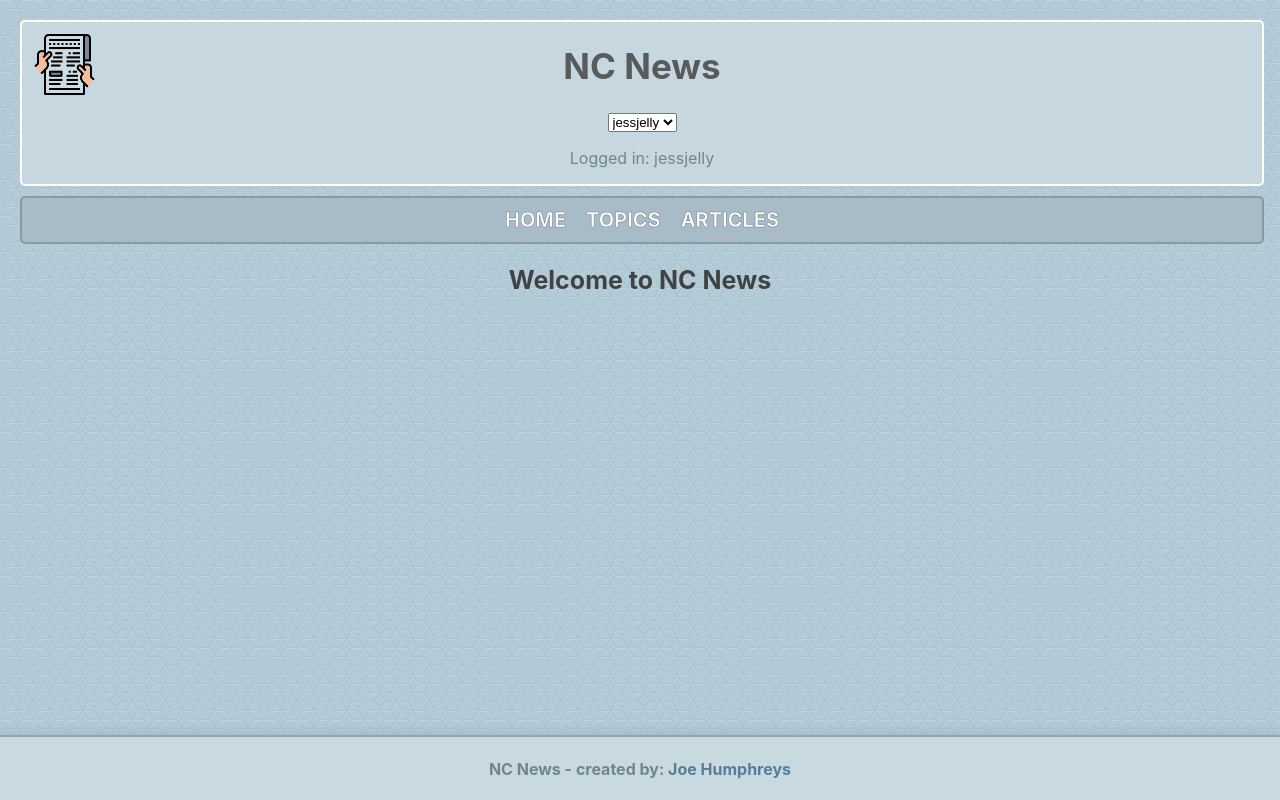
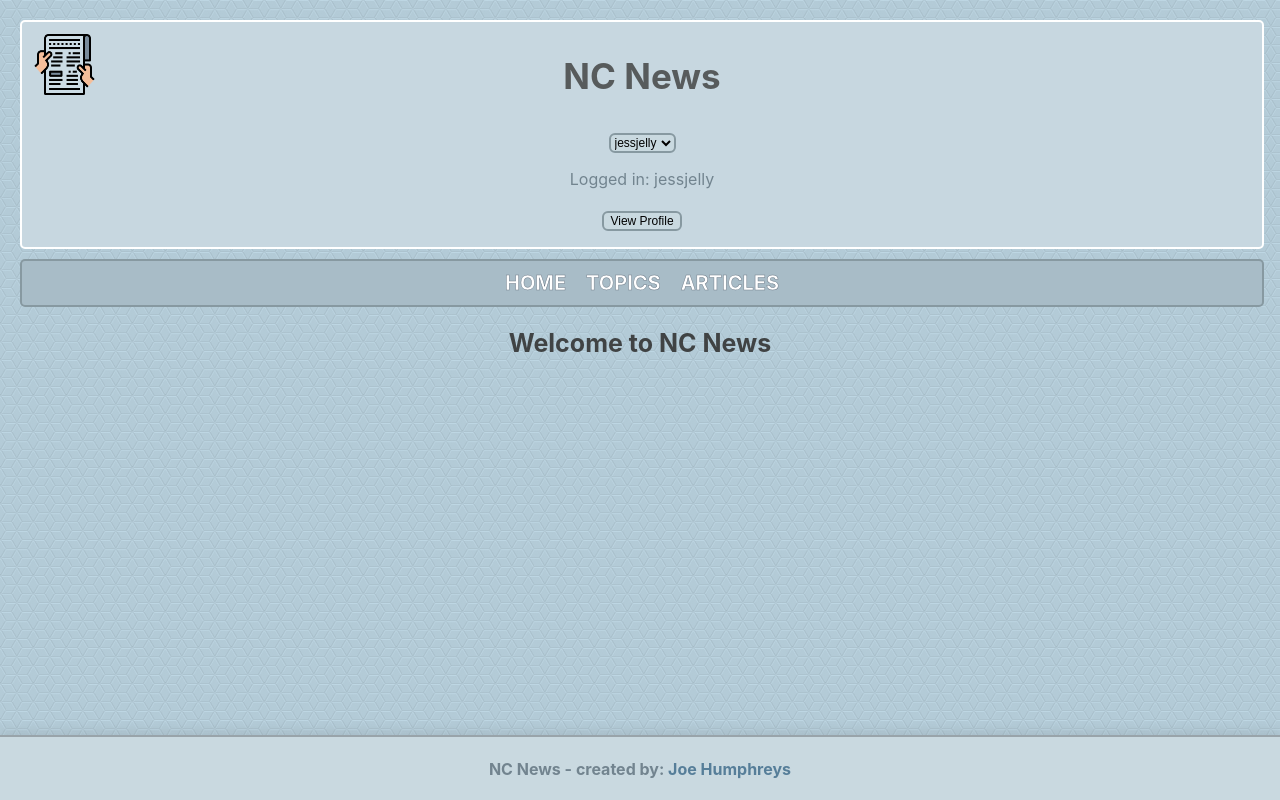
Before and after one commit to jbh94/fe-nc-news, a React (Create React App) app in the folder fe-nc-news/: page / in a window 1280 px wide. Built offline with nearby package versions, Linux system fonts and the light colour scheme; the HTML template or start-up script is replaced by a standard one.

Commit message:
finished add comment, also fixed some misc errors and styled layout

```diff
--- a/fe-nc-news/package.json
+++ b/fe-nc-news/package.json
@@ -32,8 +32,11 @@
     ]
   },
   "devDependencies": {
+    "@iconify/icons-ant-design": "^1.0.2",
     "@iconify/icons-emojione": "^1.0.1",
     "@iconify/icons-foundation": "^1.0.1",
+    "@iconify/icons-ion": "^1.0.2",
+    "@iconify/icons-mdi": "^1.0.10",
     "@iconify/react": "^1.1.1"
   }
 }
--- a/fe-nc-news/src/App.css
+++ b/fe-nc-news/src/App.css
@@ -141,8 +141,12 @@ h4 {
 }
 
 .vote-button {
+  background-color: #c9d9e0;
+  border: 2px solid #8799a1;
+  border-radius: 6px;
+  font-size: 12px;
+  margin: 5px;
   cursor: pointer;
-  color: black;
 }
 
 .form-submit {
@@ -178,6 +182,10 @@ h4 {
   font-size: 20px;
 }
 
+.topic-icon {
+  font-size: 100px;
+}
+
 .comment-box {
   display: flex;
   flex-direction: column;
@@ -211,6 +219,19 @@ h4 {
   text-decoration: none;
 }
 
+.header-button {
+  background-color: #c9d9e0;
+  border: 2px solid #8799a1;
+  border-radius: 6px;
+  font-size: 12px;
+  cursor: pointer;
+}
+
+.header-button-profile {
+  text-decoration: none;
+  color: black;
+}
+
 h3 {
   color: rgb(64, 67, 68);
 }
@@ -225,6 +246,7 @@ h1 {
   font-size: 35px;
   font-family: -apple-system, BlinkMacSystemFont, 'Segoe UI', Roboto, Oxygen,
     Ubuntu, Cantarell, 'Open Sans', 'Helvetica Neue', sans-serif;
+  padding: 10px;
 }
 
 .article-container p {
--- a/fe-nc-news/src/Components/AddComment.js
+++ b/fe-nc-news/src/Components/AddComment.js
@@ -39,7 +39,7 @@ class AddComment extends React.Component {
     console.log(e);
     e.preventDefault();
     const { body } = this.state;
-    this.props.addTheComment(body);
+    this.props.addComment(body);
   };
 }
 
--- a/fe-nc-news/src/Components/CommentList.js
+++ b/fe-nc-news/src/Components/CommentList.js
@@ -3,22 +3,24 @@ import Comment from './Comment';
 import * as api from '../api';
 import Loading from './Loading';
 import ErrorHandler from './ErrorHandler';
+import AddComment from './AddComment';
 
 class CommentList extends React.Component {
   state = { comments: {}, isLoading: true };
 
   render() {
-    const {
-      comments: { comments },
-      isLoading,
-      err
-    } = this.state;
+    const { comments, isLoading, err } = this.state;
 
     if (isLoading) return <Loading />;
     if (err) return <ErrorHandler {...err} />;
 
     return (
       <div>
+        <AddComment
+          username={this.props.username}
+          article_id={this.props.id}
+          addComment={this.addComment}
+        />
         <div>
           {comments.map(comment => {
             return (
@@ -34,8 +36,22 @@ class CommentList extends React.Component {
     );
   }
 
+  addComment = comment => {
+    const { id, username } = this.props;
+
+    api.postComment(id, { body: comment, username }).then(newComment => {
+      this.setState((prevState, prevProps) => {
+        console.log(prevState);
+        const arr = [newComment, ...prevState.comments];
+        return {
+          comments: arr
+        };
+      });
+    });
+  };
+
   componentDidMount = () => {
-    api.getComments(this.props.article_id).then(comments => {
+    api.getComments(this.props.id).then(({ comments }) => {
       this.setState({ comments, isLoading: false });
     });
   };
--- a/fe-nc-news/src/Components/Footer.js
+++ b/fe-nc-news/src/Components/Footer.js
@@ -9,7 +9,7 @@ function Footer() {
           className="footer-a"
           target="_blank"
           rel="noopener noreferrer"
-          href="https://github.com/radiob0x/fe-nc-news/"
+          href="https://github.com/radiob0x/"
         >
           Joe Humphreys
         </a>
--- a/fe-nc-news/src/Components/Header.js
+++ b/fe-nc-news/src/Components/Header.js
@@ -1,4 +1,5 @@
 import React from 'react';
+import { Link } from '@reach/router';
 
 function Header(props) {
   return (
@@ -14,6 +15,7 @@ function Header(props) {
       <form>
         <div className="user-header">
           <select
+            className="header-button"
             type="text"
             name="username"
             value={props.username}
@@ -21,7 +23,19 @@ function Header(props) {
           >
             <option value="jessjelly"> jessjelly</option>
           </select>
-          <p>Logged in: {props.username}</p>
+          <p>
+            Logged in: {props.username}
+            <br></br>
+            <br></br>
+            <button className="header-button">
+              <Link
+                className="header-button-profile"
+                to={`/users/${props.username}`}
+              >
+                View Profile
+              </Link>
+            </button>
+          </p>
         </div>
       </form>
     </div>
--- a/fe-nc-news/src/Components/SingleArticle.js
+++ b/fe-nc-news/src/Components/SingleArticle.js
@@ -5,7 +5,6 @@ import ErrorHandler from './ErrorHandler';
 import { Link } from '@reach/router';
 import CommentList from './CommentList';
 import VoteUpdaterArticle from './VoteUpdaterArticle';
-import AddComment from './AddComment';
 
 class SingleArticle extends React.Component {
   state = {
@@ -50,14 +49,8 @@ class SingleArticle extends React.Component {
         <p>{body}</p>
         <VoteUpdaterArticle votes={votes} article_id={article.article_id} />
 
-        <AddComment
-          username={this.props.username}
-          article_id={this.props.id}
-          addTheComment={this.addComment}
-        />
-
         <p>Comments: {comment_count}</p>
-        <CommentList article_id={article.article_id} />
+        <CommentList id={article.article_id} username={username} />
       </div>
     );
   }
@@ -65,13 +58,6 @@ class SingleArticle extends React.Component {
   componentDidMount() {
     this.getArticleById();
   }
-
-  addComment = comment => {
-    const { id, username } = this.props;
-    api.postComment(id, comment, { username }).then(newComment => {
-      this.setState({ newComment });
-    });
-  };
 
   getArticleById = () => {
     api
--- a/fe-nc-news/src/Components/TopicsContainer.js
+++ b/fe-nc-news/src/Components/TopicsContainer.js
@@ -1,5 +1,9 @@
 import React from 'react';
 import { Link } from '@reach/router';
+import { Icon } from '@iconify/react';
+import codeOutline from '@iconify/icons-ant-design/code-outline';
+import footballIcon from '@iconify/icons-ion/football';
+import foodIcon from '@iconify/icons-mdi/food';
 
 const TopicsContainer = ({ slug, description }) => {
   return (
@@ -7,7 +11,12 @@ const TopicsContainer = ({ slug, description }) => {
       <Link className="article-link" to={`/topics/${slug}`}>
         <h2>{slug}</h2>
       </Link>
-      <h4>{description}</h4>
+      <div className="topic-icon">
+        {slug === 'coding' ? <Icon icon={codeOutline} /> : null}
+        {slug === 'football' ? <Icon icon={footballIcon} /> : null}
+        {slug === 'cooking' ? <Icon icon={foodIcon} /> : null}
+      </div>
+      <h3>{description}</h3>
     </div>
   );
 };
--- a/fe-nc-news/src/Components/VoteUpdaterComment.js
+++ b/fe-nc-news/src/Components/VoteUpdaterComment.js
@@ -1,8 +1,5 @@
 import React from 'react';
 import * as api from '../api';
-import { Icon } from '@iconify/react';
-import arrowUp from '@iconify/icons-foundation/arrow-up';
-import arrowDown from '@iconify/icons-foundation/arrow-down';
 
 class VoteUpdater extends React.Component {
   state = {
--- a/fe-nc-news/src/api.js
+++ b/fe-nc-news/src/api.js
@@ -60,11 +60,10 @@ export const patchArticleVotes = (article_id, inc_votes) => {
   return request.patch(`/articles/${article_id}`, { inc_votes });
 };
 
-export const postComment = (article_id, body, { username }) => {
-  console.log(body, username, 'body-username');
+export const postComment = (article_id, comment) => {
   return request
-    .post(`/articles/${article_id}/comments`, { body, username })
-    .then(({ data: comment }) => {
+    .post(`/articles/${article_id}/comments`, comment)
+    .then(({ data: { comment } }) => {
       return comment;
     });
 };
@@ -72,7 +71,7 @@ export const postComment = (article_id, body, { username }) => {
 export const deleteComment = comment_id => {
   return request
     .delete(`/comments/${comment_id}`, { comment_id })
-    .then(({ data: comment }) => {
+    .then(({ data: { comment } }) => {
       return comment;
     });
 };
```
Also changed, not shown: 1 other file (tests, documents, lock files or other folders).
